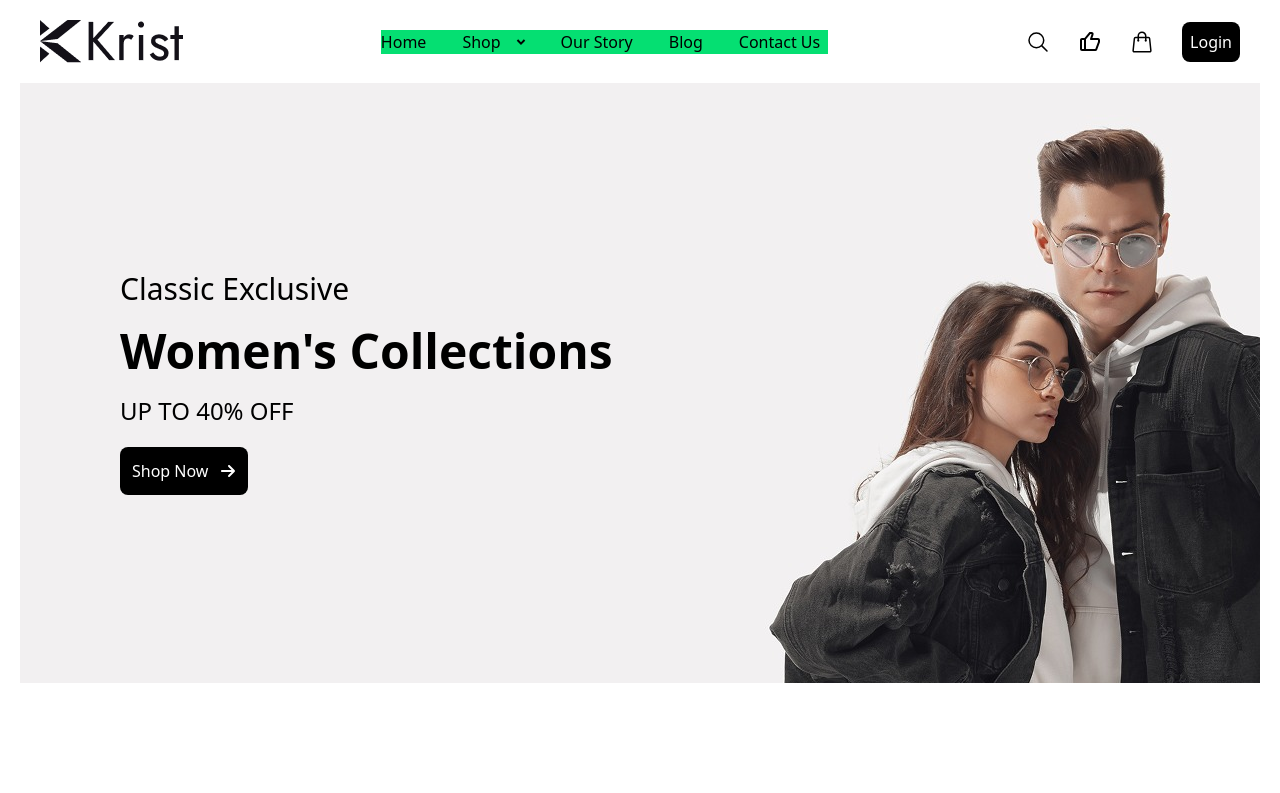
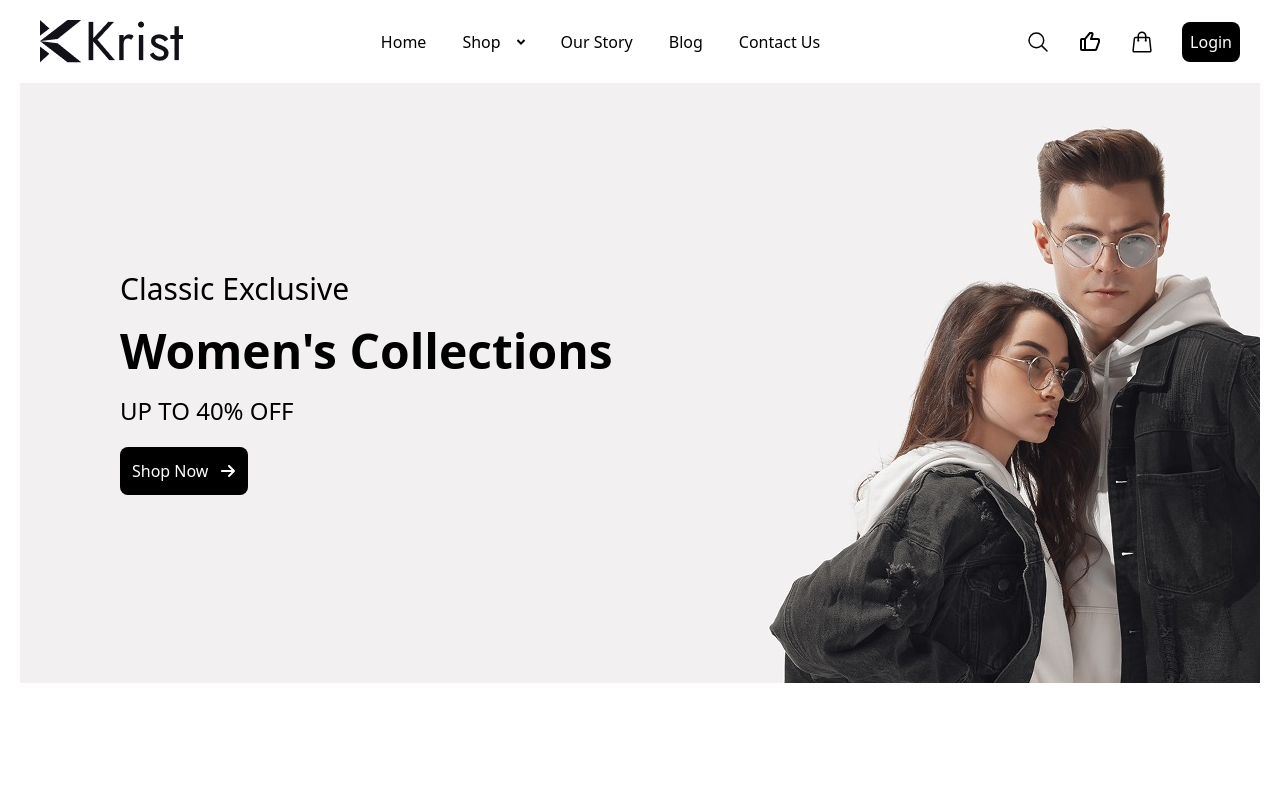
Before and after one commit to OjModupe/Krist-E-commerce, a React (Vite) app: page / in a window 1280 px wide. Shown: the top 793 px of the page. Built offline with nearby package versions, Linux system fonts and the light colour scheme.

Commit message:
nav bar color change

```diff
--- a/src/components/NavBar/NavBarComponent.tsx
+++ b/src/components/NavBar/NavBarComponent.tsx
@@ -36,7 +36,7 @@ const NavBarComponent = () => {
           </h1>
         </div>
 
-        <div className="xl:flex gap-7 hidden bg-green-400">
+        <div className="xl:flex gap-7 hidden">
           {pages.map((item) => (
             <Link to={item.path} key={item.name} className={` `}>
               <div className="flex gap-2 items-center">
```
